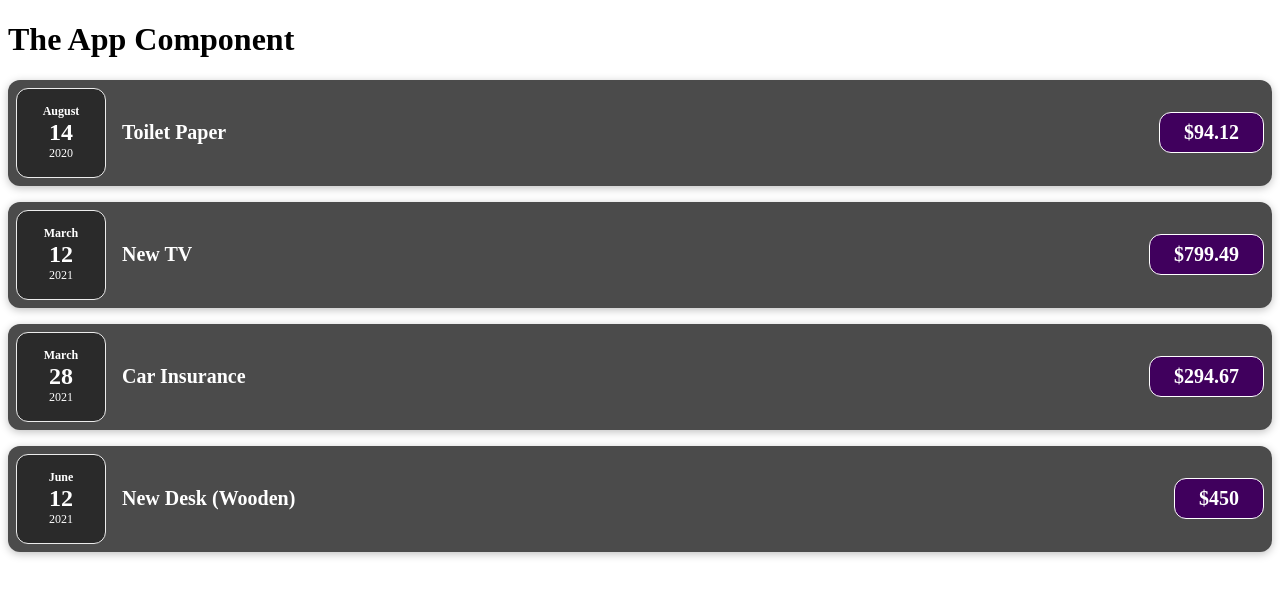
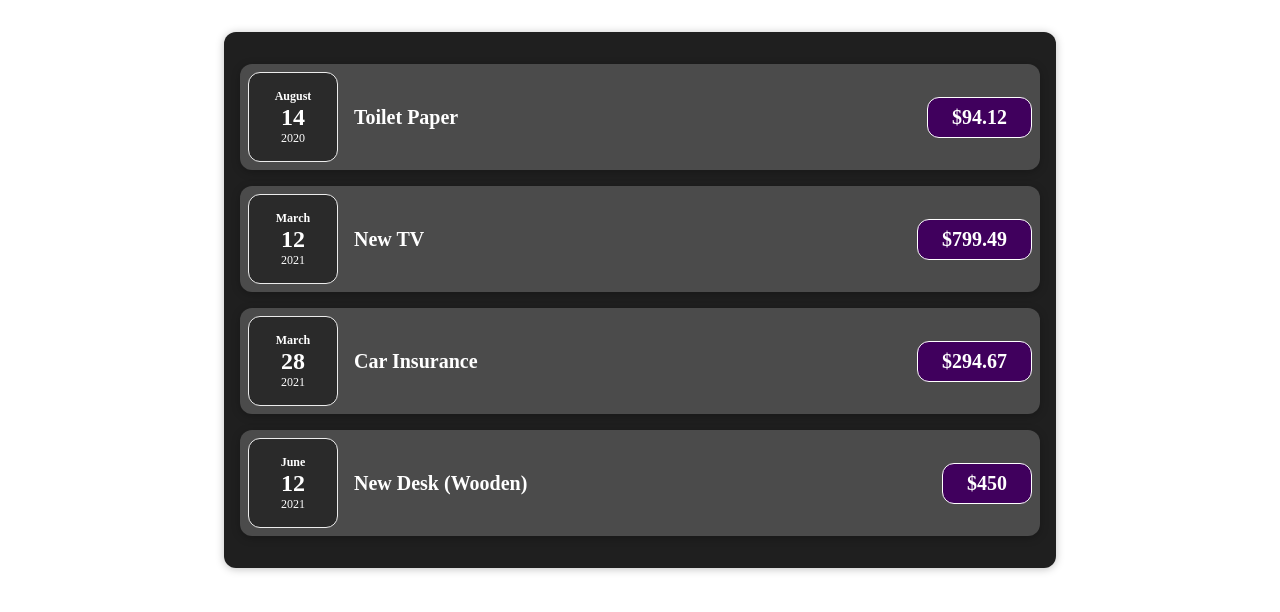
Before and after one commit to heteromeles/reactclass2, a React (Create React App) app: page / in a window 1280 px wide. Shown: the top 612 px of the page. Built offline with nearby package versions, Linux system fonts and the light colour scheme.

Commit message:
Added Chapter 3 practice solution

```diff
--- a/src/App.js
+++ b/src/App.js
@@ -1,4 +1,4 @@
-import ExpenseItem from "./components/ExpenseItem";
+import Expenses from "./components/Expenses";
 
 function App() {
   const expenses = [
@@ -10,11 +10,7 @@
 
   return (
     <div className="App">
-      <h1>The App Component</h1>
-      <ExpenseItem title={expenses[0].title} amount={expenses[0].amount} date={expenses[0].date}></ExpenseItem>
-      <ExpenseItem title={expenses[1].title} amount={expenses[1].amount} date={expenses[1].date}></ExpenseItem>
-      <ExpenseItem title={expenses[2].title} amount={expenses[2].amount} date={expenses[2].date}></ExpenseItem>
-      <ExpenseItem title={expenses[3].title} amount={expenses[3].amount} date={expenses[3].date}></ExpenseItem>
+      <Expenses items={expenses} />
     </div>
   );
 }
--- /dev/null
+++ b/src/components/Expenses.css
@@ -0,0 +1,9 @@
+.expenses {
+  padding: 1rem;
+  background-color: rgb(31, 31, 31);
+  margin: 2rem auto;
+  width: 50rem;
+  max-width: 95%;
+  border-radius: 12px;
+  box-shadow: 0 1px 8px rgba(0, 0, 0, 0.25);
+}
--- /dev/null
+++ b/src/components/Expenses.js
@@ -0,0 +1,15 @@
+import ExpenseItem from "./ExpenseItem";
+import "./Expenses.css";
+
+function Expenses(props) {
+  return (
+    <div className="expenses">
+      <ExpenseItem title={props.items[0].title} amount={props.items[0].amount} date={props.items[0].date}></ExpenseItem>
+      <ExpenseItem title={props.items[1].title} amount={props.items[1].amount} date={props.items[1].date}></ExpenseItem>
+      <ExpenseItem title={props.items[2].title} amount={props.items[2].amount} date={props.items[2].date}></ExpenseItem>
+      <ExpenseItem title={props.items[3].title} amount={props.items[3].amount} date={props.items[3].date}></ExpenseItem>
+    </div>
+  );
+}
+
+export default Expenses;
```
